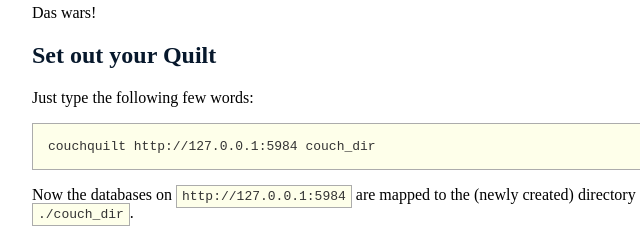
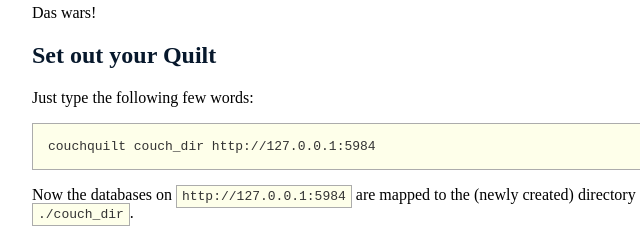
Before and after one commit to jo/quilt, a plain HTML site: page index.html in a window 1280 px wide. Shown: the part 1080-1318 px from the top of the page, 258-898 px from the left. Drawn offline with Linux system fonts and the light colour scheme.

Commit message:
updated page to reflect new command line argument order

```diff
--- a/index.html
+++ b/index.html
@@ -71,7 +71,7 @@
 
     <h2>Set out your Quilt</h2>
     <p>Just type the following few words:</p>
-    <pre>couchquilt http://127.0.0.1:5984 couch_dir</pre>
+    <pre>couchquilt couch_dir http://127.0.0.1:5984</pre>
     <p>Now the databases on <code>http://127.0.0.1:5984</code> are mapped to the (newly created) directory <code>./couch_dir</code>.</p>
 
     <h2>Sit down on your Couch</h2>
```
